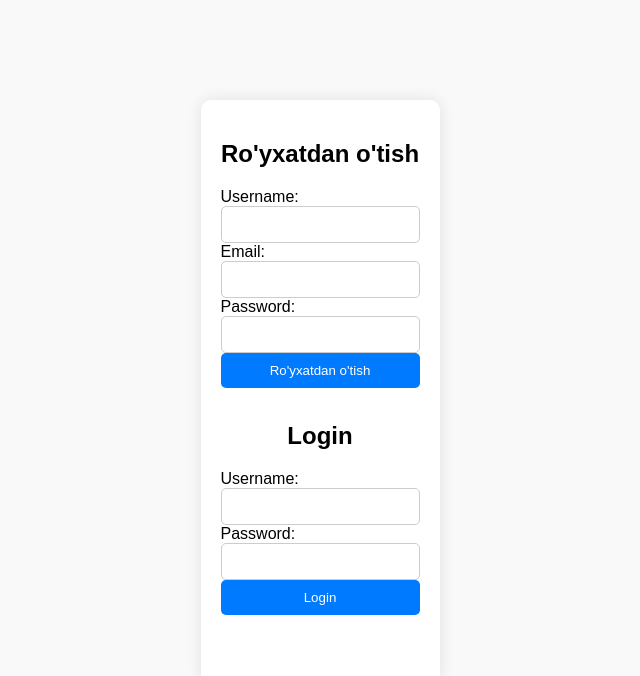
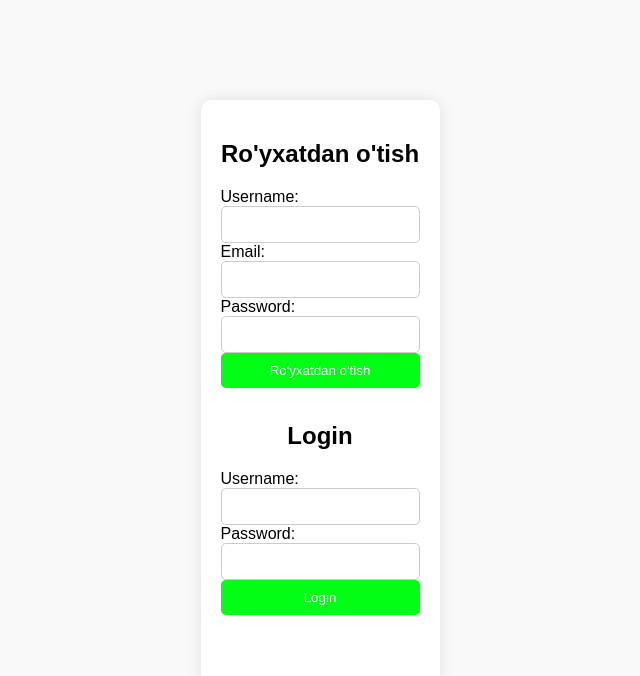
Before and after one commit to ogabek2787/admin__panel, a website: page public/index.html in a window 1280 px wide. Shown: the whole page, without its empty margins (320-960 px from the left). Drawn offline with Linux system fonts and the light colour scheme.

Commit message:
Resolve merge conflicts

```diff
--- a/public/style.css
+++ b/public/style.css
@@ -33,7 +33,7 @@ input {
 
 button {
   padding: 10px;
-  background-color: #007BFF;
+  background-color: #00ff15;
   color: white;
   border: none;
   cursor: pointer;
```
